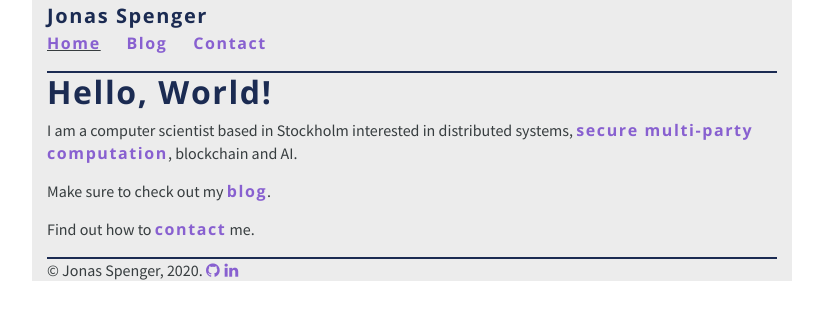
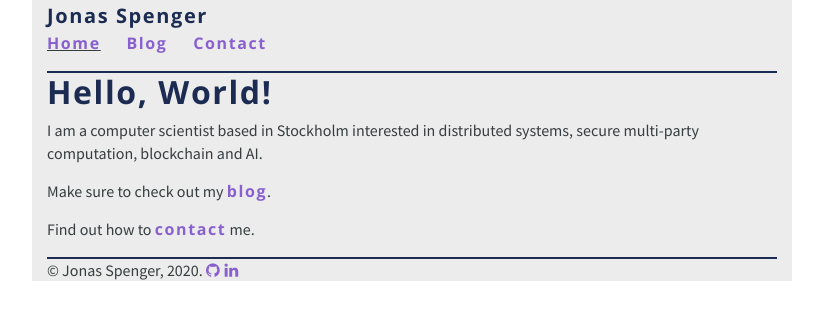
Before and after one commit to jspenger/jspenger.github.io, a Jekyll site: the page built from index.md, in a window 1280 px wide. Shown: the top 320 px of the page, without its empty margins (228-1051 px from the left). Built offline with Jekyll 4.4.1, drawn with Linux system fonts in a browser that asks for light colours; part of the change alters nothing that is shown.

```diff
--- a/index.md
+++ b/index.md
@@ -4,7 +4,7 @@ title: Hello, World!
 ---
 
 # Hello, World!
-I am a computer scientist based in Stockholm interested in distributed systems, [secure multi-party computation](https://en.wikipedia.org/wiki/Secure_multi-party_computation), blockchain and AI.
+I am a computer scientist based in Stockholm interested in distributed systems, secure multi-party computation, blockchain and AI.
 
 Make sure to check out my [blog](blog).
 
```
